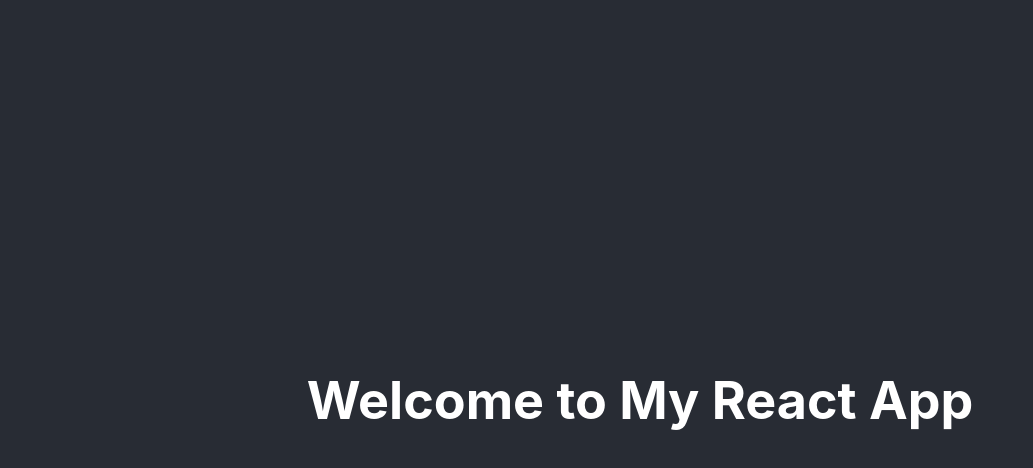
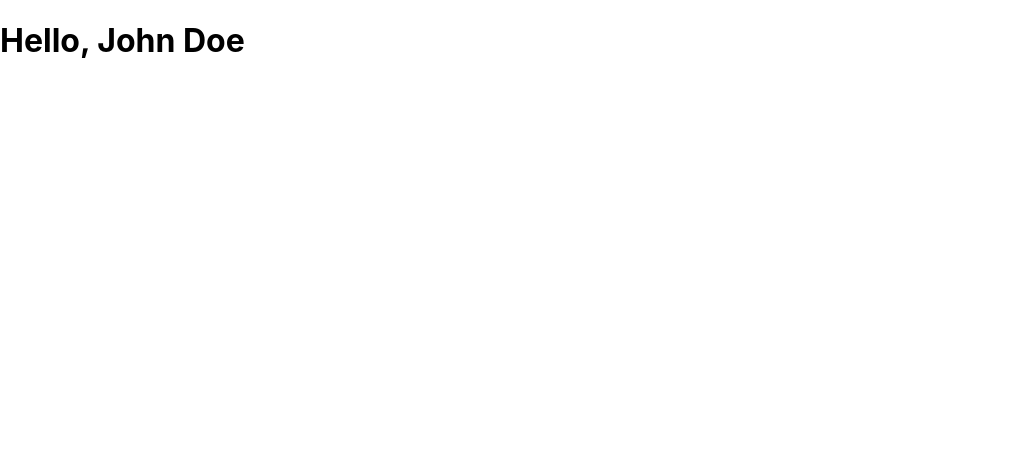
Before and after one commit to salinpaul94/60_DAY_PLAN_FOR_CROSS_PALTFORM_DEVELOPMENT, a React (Create React App) app in the folder test-roject/: page / in a window 1280 px wide. Shown: the top 468 px of the page, without its empty margins (0-1033 px from the left). Built offline with nearby package versions, Linux system fonts and the light colour scheme.

Commit message:
day 4 task 5 example 2

```diff
--- a/test-roject/src/App.js
+++ b/test-roject/src/App.js
@@ -1,12 +1,20 @@
 import './App.css';
+
+
+const user = {
+  firstName: 'John',
+  lastName: 'Doe'
+};
+
+const element = (
+  <h1>
+    Hello, {user.firstName} {user.lastName}
+  </h1>
+)
 
 function App() {
   return (
-    <div className="App">
-      <header className="App-header">
-       <h1>Welcome to My React App</h1>
-      </header>
-    </div>
+    element
   );
 }
 
```
Also changed, not shown: 1 other file (tests, documents, lock files or other folders).
